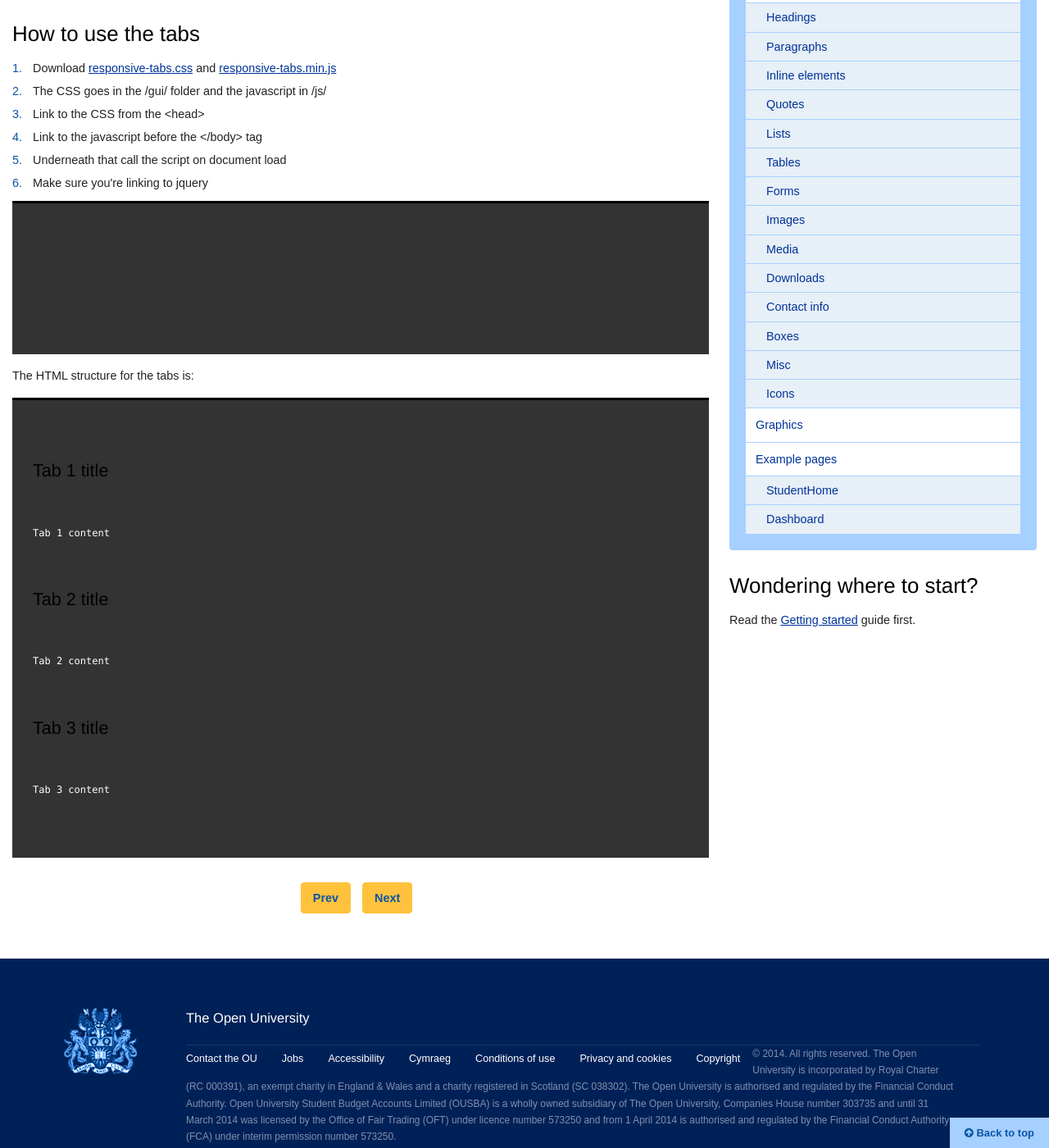
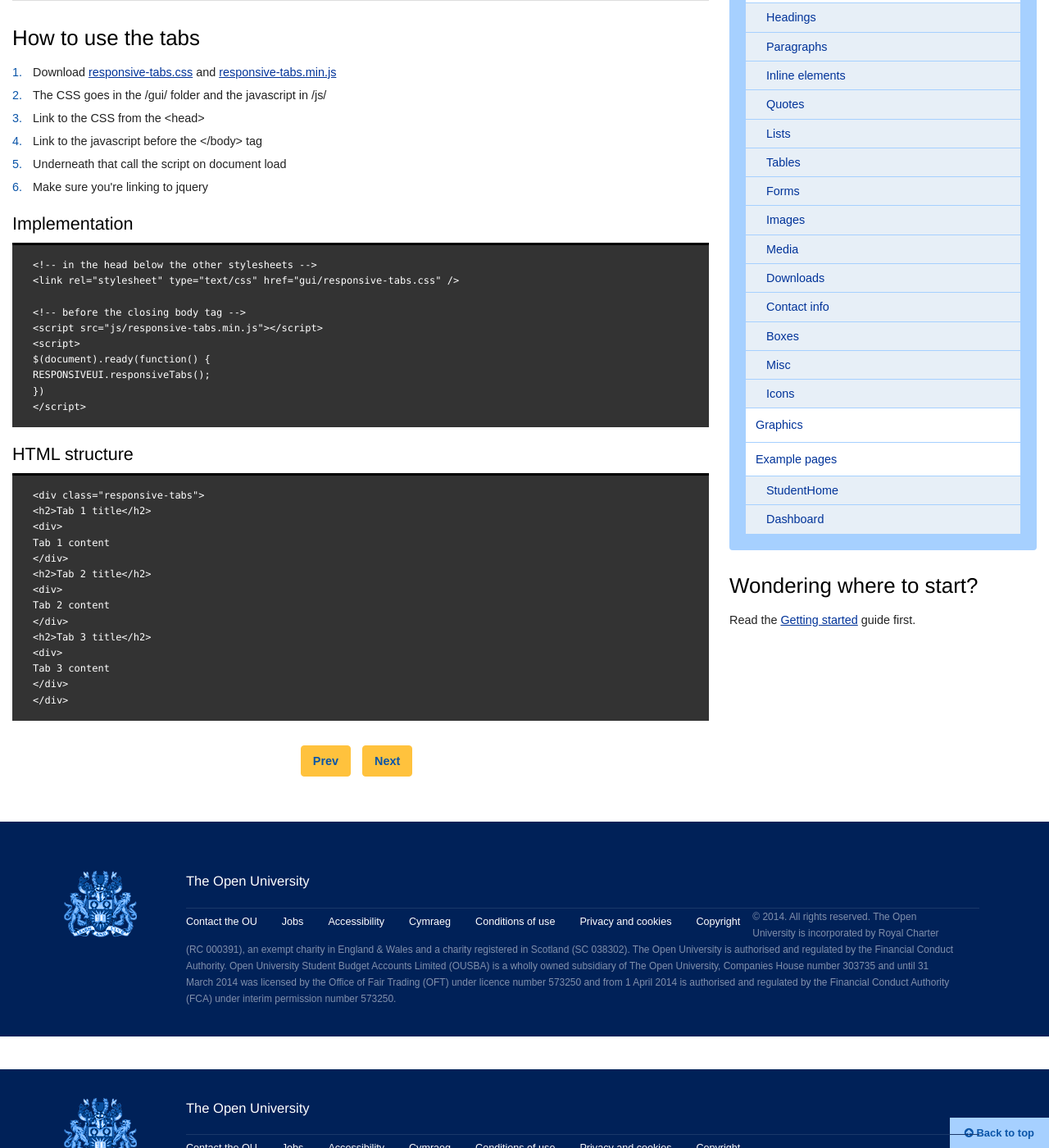
Before and after one commit to the-open-university/student-theme-framework, a Jekyll site: the page built from navigation-tabs.html, in a window 1280 px wide and 1400 px high, scrolled down 1253 px. Shown: the whole window at 82% size. Built offline with Jekyll 4.4.1, drawn with Linux system fonts in a browser that asks for light colours; nearby versions of some CDN libraries.

Commit message:
Tabs and Fonts updates

```diff
--- a/fonts.html
+++ b/fonts.html
@@ -24,7 +24,7 @@ parent: index
 <div id="ou-content" class="ou-content">
 
 <h1>{{ page.title }}</h1>
-<p>The font stacks for standard text and headings. FontAwesome details at the bottom.</p>
+<p>The font stacks for standard text and headings. The reason that Arial and Helvetica are stacked differently for body text and headlines is that Helvetica is clearer at larger sizes and Arial (slightly) clearer at smaller sizes. <a href="#fonta">FontAwesome details</a> at the bottom.</p>
 
 <h2>Body</h2>
 
@@ -62,7 +62,7 @@ parent: index
 
 <hr>
 
-<h2>Font Awesome</h2>
+<h2 id="fonta">Font Awesome</h2>
 
 <p>Font Awesome is installed for the easy addition of icons throughout the site using the <strong>&lt;i&gt;</strong> tag. For example, this code:</p>
 
--- a/navigation-tabs.html
+++ b/navigation-tabs.html
@@ -67,43 +67,39 @@ parent: navigation
 </ol>
 </div>
 
+<h3>Implementation</h3>
+
 <pre>
-<code><!-- in the head below the other stylesheets -->
-
-<link rel="stylesheet" type="text/css" href="gui/responsive-tabs.css" />
-
-<!-- before the closing body tag -->
-
-<script src="js/responsive-tabs.min.js"></script>
-<script>
+&lt;!-- in the head below the other stylesheets --&gt;
+&lt;link rel=&quot;stylesheet&quot; type=&quot;text/css&quot; href=&quot;gui/responsive-tabs.css&quot; /&gt;<br>
+&lt;!-- before the closing body tag --&gt;
+&lt;script src=&quot;js/responsive-tabs.min.js&quot;&gt;&lt;/script&gt;
+&lt;script&gt;
 $(document).ready(function() {
-  RESPONSIVEUI.responsiveTabs();
+RESPONSIVEUI.responsiveTabs();
 })
-</script></code>
+&lt;/script&gt;
 </pre>
 
-<p>The HTML structure for the tabs is:</p>
+<h3>HTML structure</h3>
 
 <pre>
-<code><div class="responsive-tabs">
+&lt;div class=&quot;responsive-tabs&quot;&gt;
+&lt;h2&gt;Tab 1 title&lt;/h2&gt;
+&lt;div&gt;
+Tab 1 content
+&lt;/div&gt;
+&lt;h2&gt;Tab 2 title&lt;/h2&gt;
+&lt;div&gt;
+Tab 2 content
+&lt;/div&gt;
+&lt;h2&gt;Tab 3 title&lt;/h2&gt;
+&lt;div&gt;
+Tab 3 content
+&lt;/div&gt;
+&lt;/div&gt;
+</pre>
 
-<h2>Tab 1 title</h2>
-<div>
-Tab 1 content
-</div>
-
-<h2>Tab 2 title</h2>
-<div>
-Tab 2 content
-</div>
-
-<h2>Tab 3 title</h2>
-<div>
-Tab 3 content
-</div>
-
-</div></code>
-</pre>
 
 
 <div class="ou-paged">
```
Also changed, not shown: other parts of fonts.html (+1 -1 lines), other parts of navigation-tabs.html (+2 -2 lines).
